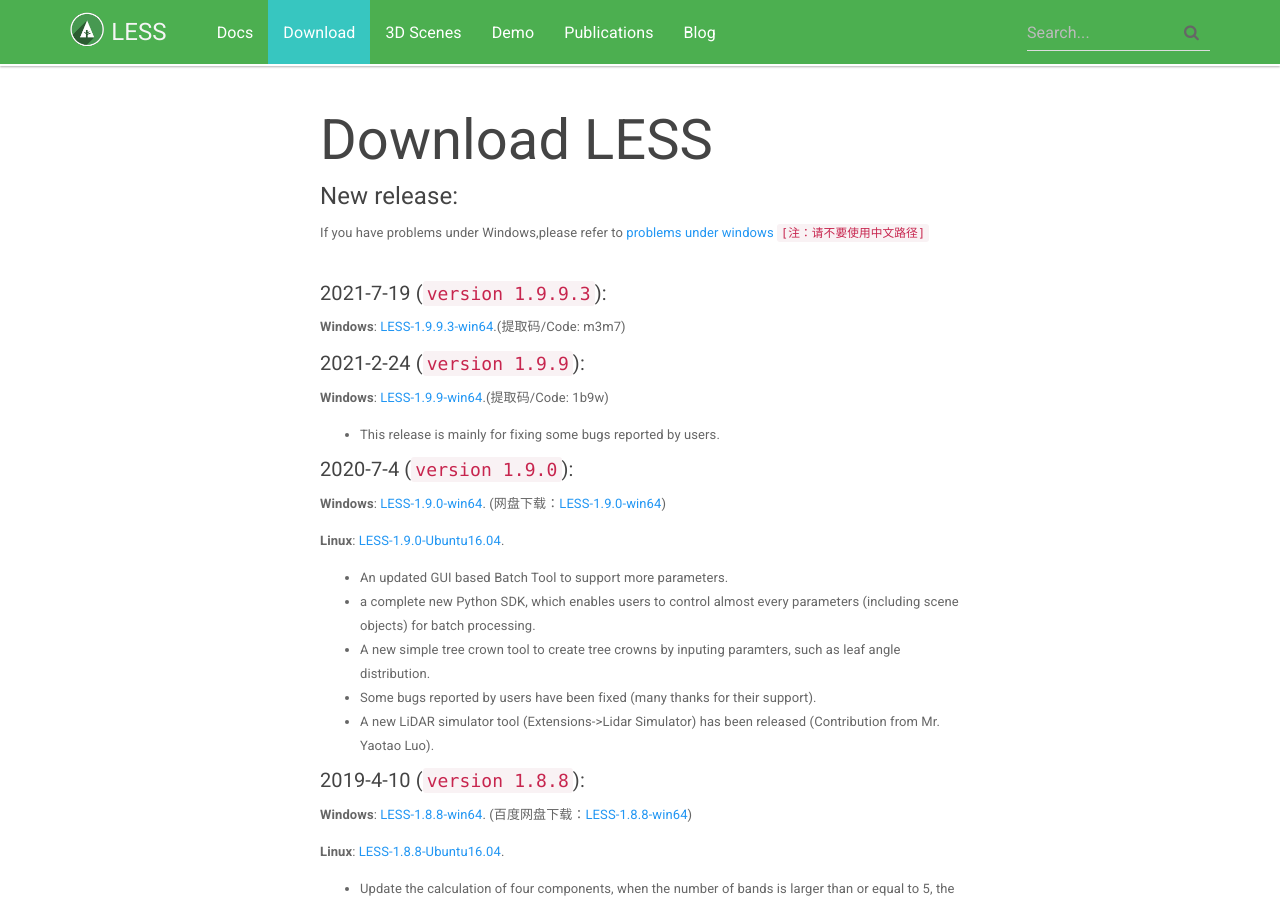
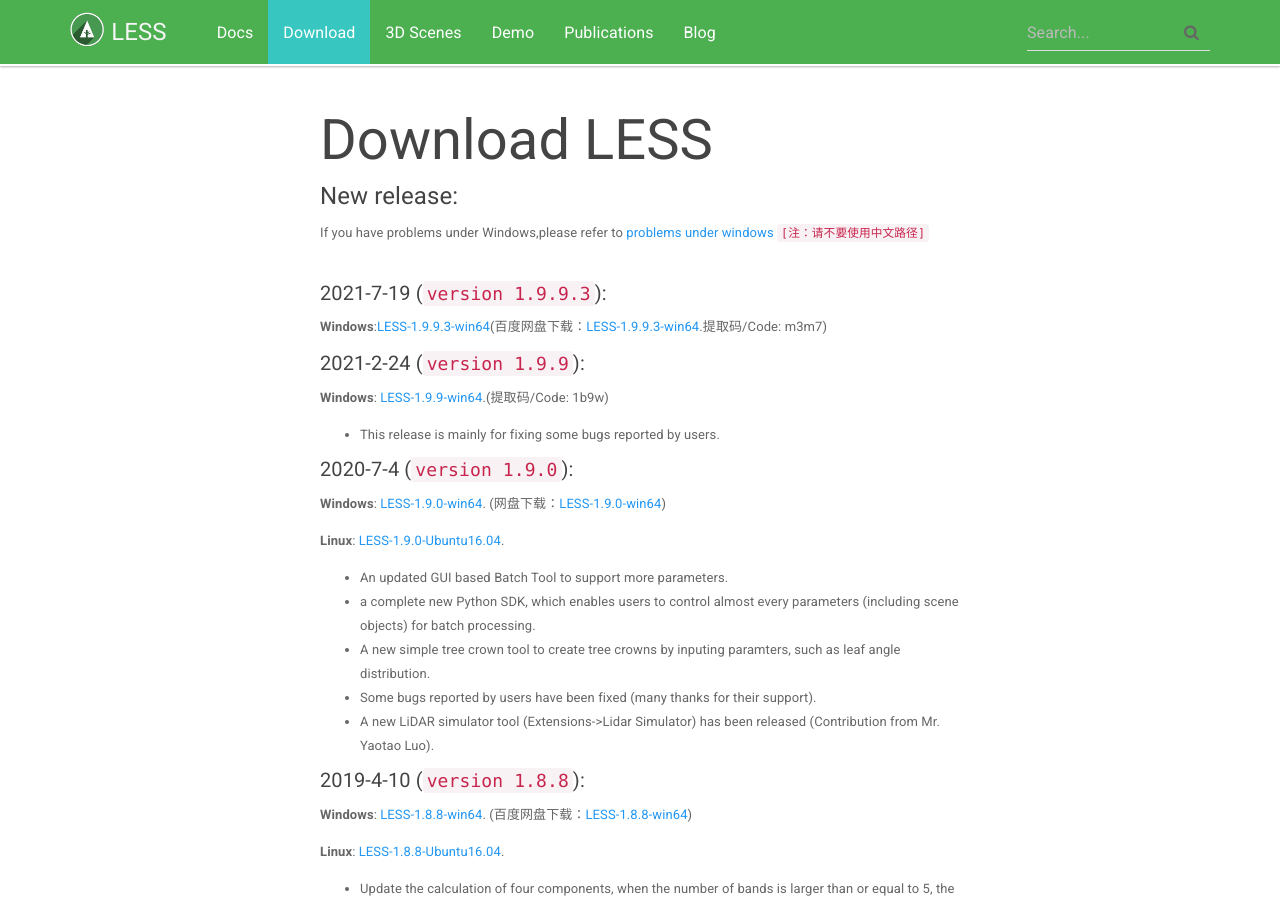
Before and after one commit to jianboqi/jianboqi.github.io, a Jekyll site: the page built from download-less.md, in a window 1280 px wide and 900 px high. Built offline with Jekyll 4.4.1, drawn with Linux system fonts in a browser that asks for light colours; nearby versions of some CDN libraries.

Commit message:
Update download-less.md

```diff
--- a/download-less.md
+++ b/download-less.md
@@ -15,7 +15,7 @@
 <br>
 
 ##### 2021-7-19 (`version 1.9.9.3`):
-**Windows**: <a href="https://pan.baidu.com/s/1jiapCQb1_dtHa2-tS09vvg" onClick="ga('send', 'event', 'LESSDownload','V1.9.0','Win64');">LESS-1.9.9.3-win64</a>.(提取码/Code: m3m7)
+**Windows**:<a href="https://drive.google.com/file/d/1Z98bgQAj-_52hwlO7Vze7U9nDTwrTSXv/view?usp=sharing" onClick="ga('send', 'event', 'LESSDownload','V1.9.9.3','Win64');">LESS-1.9.9.3-win64</a>(百度网盘下载：<a href="https://pan.baidu.com/s/1jiapCQb1_dtHa2-tS09vvg" onClick="ga('send', 'event', 'LESSDownload','V1.9.0','Win64');">LESS-1.9.9.3-win64</a>.提取码/Code: m3m7)
 
 ##### 2021-2-24 (`version 1.9.9`):
 **Windows**: <a href="https://pan.baidu.com/s/1mWF7x5pinoRM6yzwVbGLAw" onClick="ga('send', 'event', 'LESSDownload','V1.9.0','Win64');">LESS-1.9.9-win64</a>.(提取码/Code: 1b9w)
```
